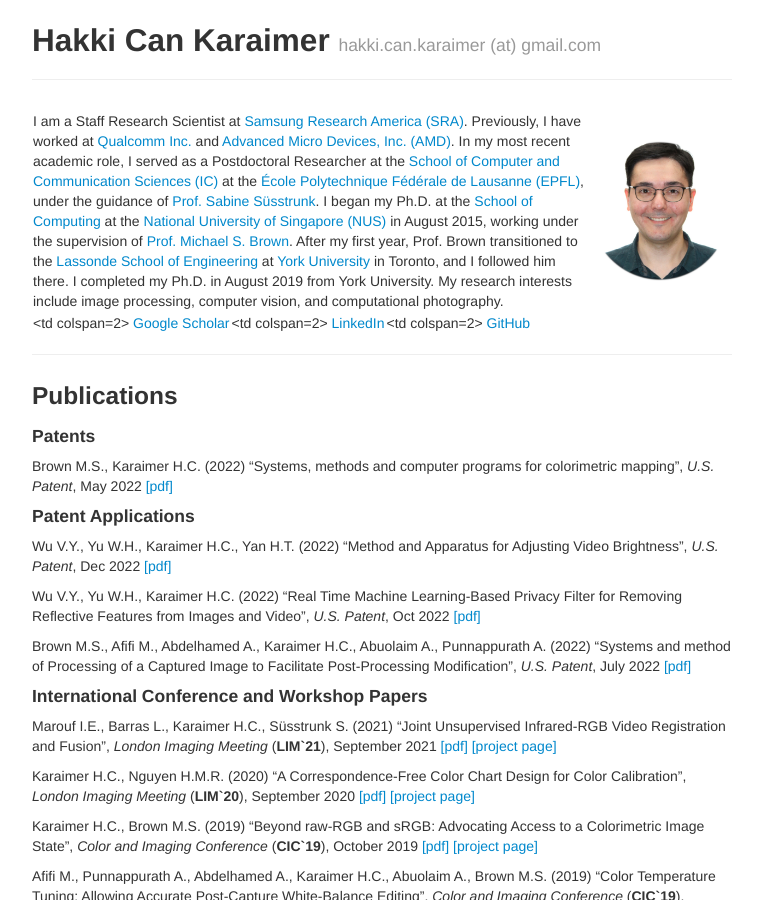
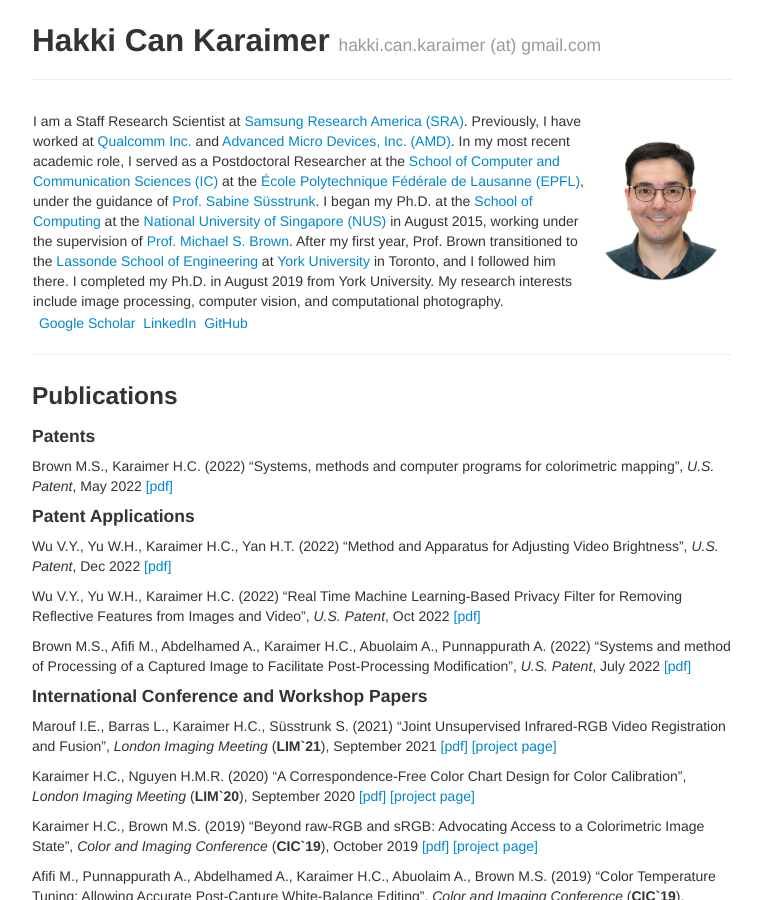
Before and after one commit to karaimer/karaimer.github.io, a Jekyll site: the page built from index.md, in a window 1280 px wide and 900 px high. Shown: the whole window, without its empty margins (258-1021 px from the left). Built offline with Jekyll 4.4.1, drawn with Linux system fonts in a browser that asks for light colours; some of the changed lines change nothing that is shown.

Commit message:
Update index.md

```diff
--- a/index.md
+++ b/index.md
@@ -12,7 +12,7 @@ author: Hakki Can Karaimer
 
 | - | - | - | - | - | - | - |
 |:---:|:---:|:---:|:---:|:---:|:---:|:---:|
-| <td colspan=2> [Google Scholar](https://scholar.google.com/citations?user=jhlnGS4AAAAJ&hl=en) | <td colspan=2> [LinkedIn](https://www.linkedin.com/in/karaimer) | <td colspan=2> [GitHub](https://github.com/karaimer) |
+| | [Google Scholar](https://scholar.google.com/citations?user=jhlnGS4AAAAJ&hl=en) | | [LinkedIn](https://www.linkedin.com/in/karaimer) | | [GitHub](https://github.com/karaimer) |
 
 ---
 
```
